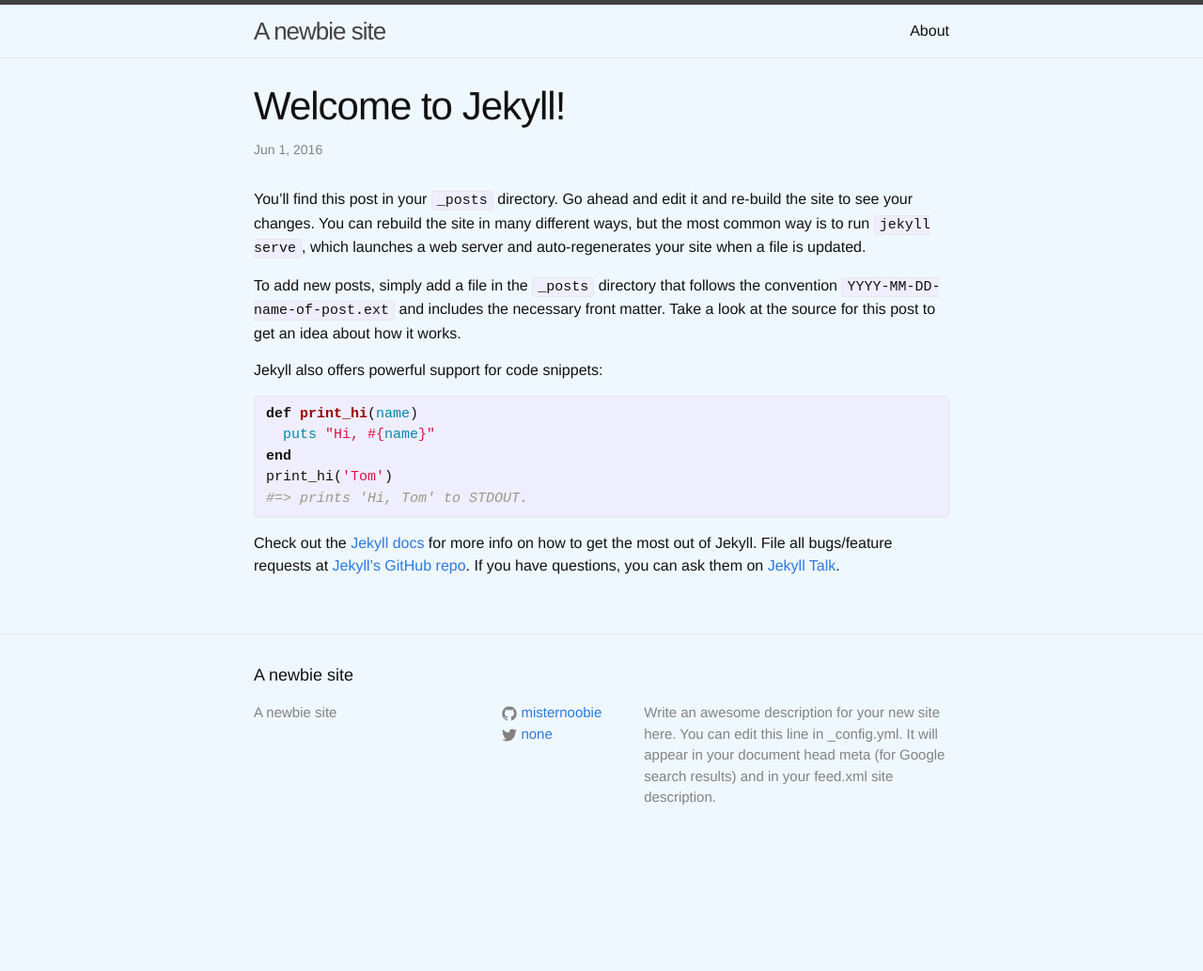
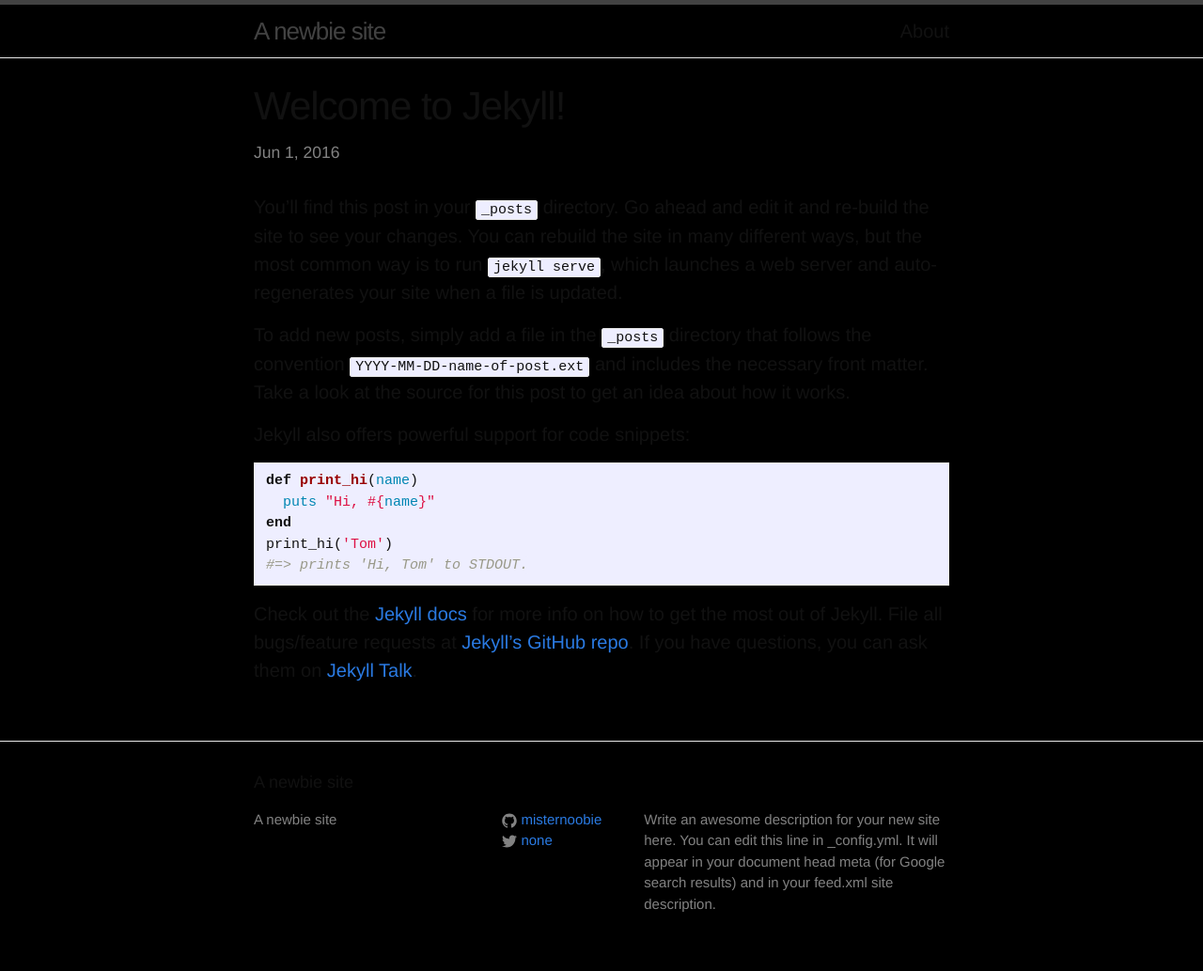
Before and after one commit to misternoobie/misternoobie.github.io, a Jekyll site: the page built from _posts/2016-05-31-welcome-to-jekyll.markdown, in a window 1280 px wide. Shown: the whole page at 94% size. Built offline with Jekyll 4.4.1, drawn with Linux system fonts in a browser that asks for light colours; before the commit the page ends 920 px from its top, so only the background shows below that.

Commit message:
some text ang bg color update

```diff
--- a/css/main.scss
+++ b/css/main.scss
@@ -7,7 +7,7 @@
 
 // Our variables
 $base-font-family: "Helvetica Neue", Helvetica, Arial, sans-serif;
-$base-font-size:   16px;
+$base-font-size:   20px;
 $base-font-weight: 400;
 $small-font-size:  $base-font-size * 0.875;
 $base-line-height: 1.5;
@@ -15,7 +15,7 @@
 $spacing-unit:     30px;
 
 $text-color:       #111;
-$background-color: #F0F8FF;
+$background-color: #000000; //#fdfdfd;
 $brand-color:      #2a7ae2;
 
 $grey-color:       #828282;
```
